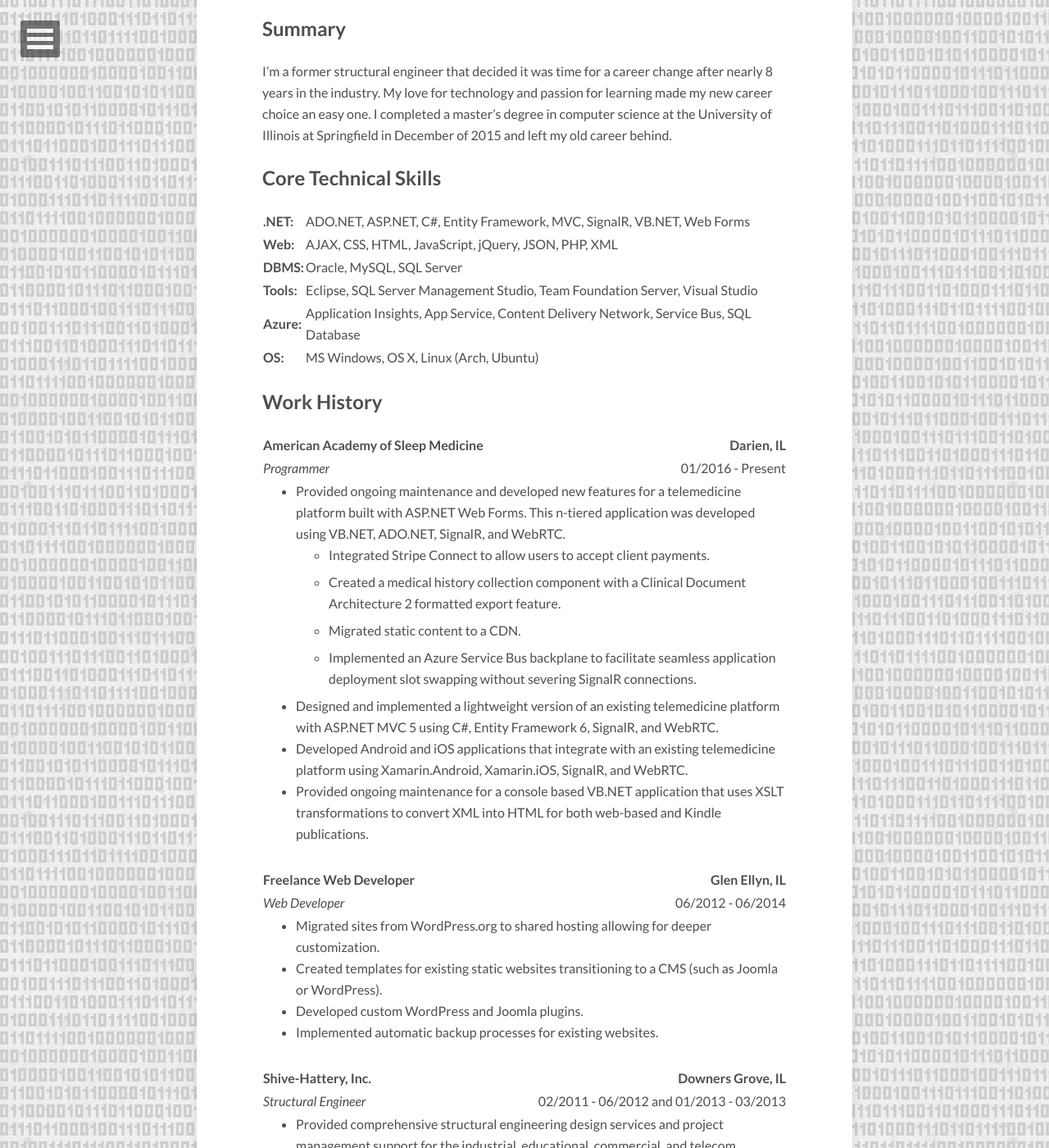
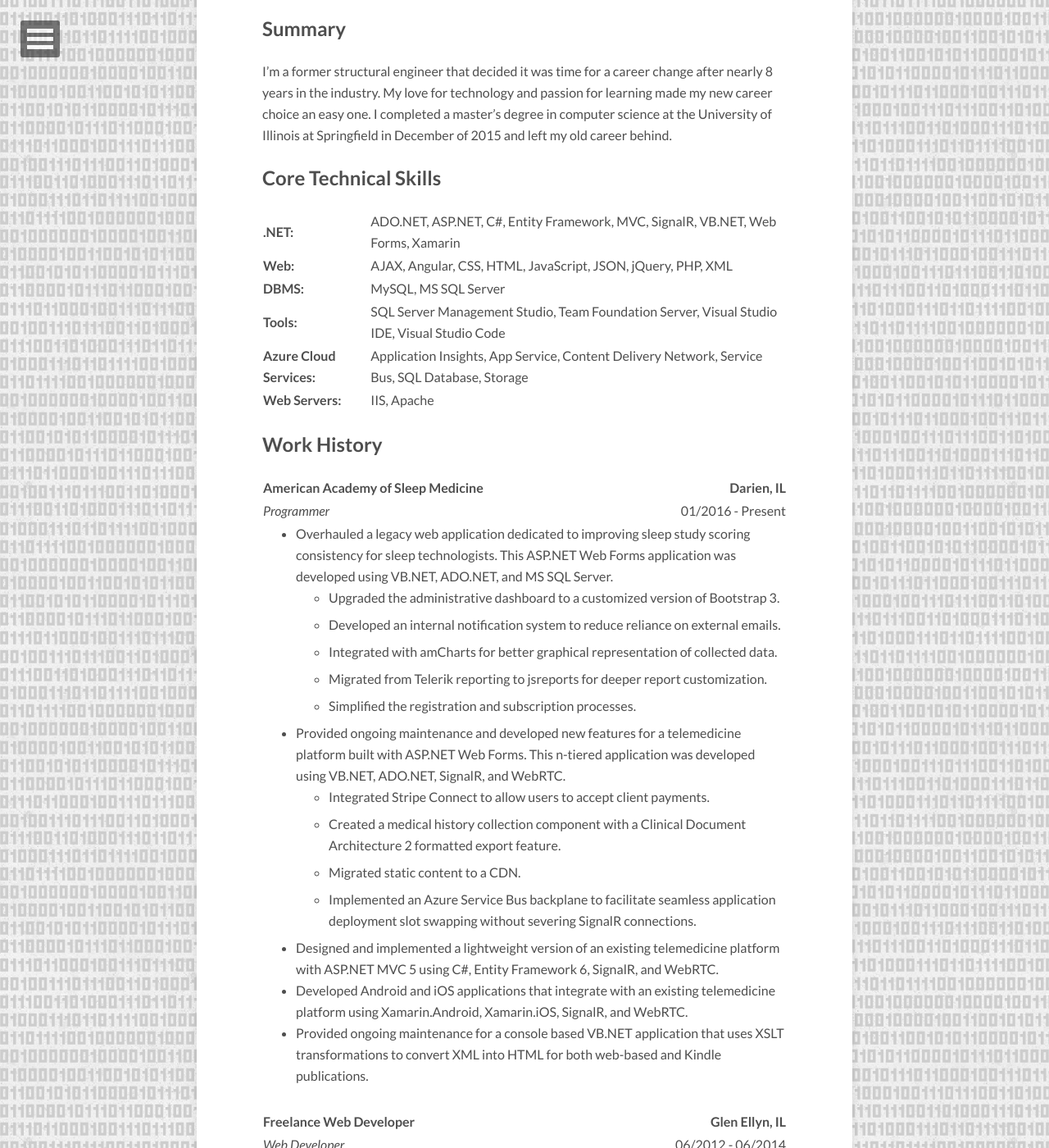
Before and after one commit to JacobMDavidson/JacobMDavidson.github.io, a Jekyll site: the page built from about/index.md, in a window 1280 px wide and 1400 px high, scrolled down 568 px. Shown: the whole window at 82% size. Built offline with Jekyll 4.4.1, drawn with Linux system fonts in a browser that asks for light colours; nearby versions of some CDN libraries; some of the changed text lies outside the part shown.

Commit message:
Updated about me page

```diff
--- a/about/index.md
+++ b/about/index.md
@@ -33,27 +33,27 @@
   <tbody>
     <tr>
       <td style="text-align: left"><strong>.NET:</strong></td>
-      <td style="text-align: left">ADO.NET, ASP.NET, C#, Entity Framework, MVC, SignalR, VB.NET, Web Forms</td>
+      <td style="text-align: left">ADO.NET, ASP.NET, C#, Entity Framework, MVC, SignalR, VB.NET, Web Forms, Xamarin</td>
     </tr>
     <tr>
       <td style="text-align: left"><strong>Web:</strong></td>
-      <td style="text-align: left">AJAX, CSS, HTML, JavaScript, jQuery, JSON, PHP, XML</td>
+      <td style="text-align: left">AJAX, Angular, CSS, HTML, JavaScript, JSON, jQuery, PHP, XML</td>
     </tr>
     <tr>
       <td style="text-align: left"><strong>DBMS:</strong></td>
-      <td style="text-align: left">Oracle, MySQL, SQL Server</td>
+      <td style="text-align: left">MySQL, MS SQL Server</td>
     </tr>
     <tr>
       <td style="text-align: left"><strong>Tools:</strong></td>
-      <td style="text-align: left">Eclipse, SQL Server Management Studio, Team Foundation Server, Visual Studio</td>
+      <td style="text-align: left">SQL Server Management Studio, Team Foundation Server, Visual Studio IDE, Visual Studio Code</td>
     </tr>
     <tr>
-      <td style="text-align: left"><strong>Azure:</strong></td>
-      <td style="text-align: left">Application Insights, App Service, Content Delivery Network, Service Bus, SQL Database</td>
+      <td style="text-align: left"><strong>Azure Cloud Services:</strong></td>
+      <td style="text-align: left">Application Insights, App Service, Content Delivery Network, Service Bus, SQL Database, Storage</td>
     </tr>
     <tr>
-      <td style="text-align: left"><strong>OS:</strong></td>
-      <td style="text-align: left">MS Windows, OS X, Linux (Arch, Ubuntu)</td>
+      <td style="text-align: left"><strong>Web Servers:</strong></td>
+      <td style="text-align: left">IIS, Apache</td>
     </tr>
   </tbody>
 </table>
@@ -73,8 +73,16 @@
       <td style="text-align: right">01/2016 - Present</td>
     </tr>
     <tr>
-      <td style="text-align: left" colspan="2">
-        <ul style="margin: 0px;">
+        <td style="text-align: left" colspan="2">
+          <ul style="margin: 0px;">
+          <li style="margin-bottom: 0px;">Overhauled a legacy web application dedicated to improving sleep study scoring consistency for sleep technologists. This ASP.NET Web Forms application was developed using VB.NET, ADO.NET, and MS SQL Server.</li>
+          <ul>
+            <li>Upgraded the administrative dashboard to a customized version of Bootstrap 3.</li>
+            <li>Developed an internal notification system to reduce reliance on external emails.</li>
+            <li>Integrated with amCharts for better graphical representation of collected data.</li>
+            <li>Migrated from Telerik reporting to jsreports for deeper report customization.</li>
+            <li>Simplified the registration and subscription processes.</li>
+          </ul>
           <li style="margin-bottom: 0px;">Provided ongoing maintenance and developed new features for a telemedicine platform built with ASP.NET Web Forms. This n-tiered application was developed using VB.NET, ADO.NET, SignalR, and WebRTC.</li>
           <ul>
             <li>Integrated Stripe Connect to allow users to accept client payments.</li>
@@ -360,11 +368,59 @@
 <table rules="groups">
   <tbody>
   <tr>
+    <th style="text-align: left" colspan="2">BDFIT Restore</th>
+  </tr>
+  <tr>
+    <td style="text-align: left"><a href="https://bdfitrestore.com">https://bdfitrestore.com</a></td>
+    <td style="text-align: right">11/2018 - Present</td>
+  </tr>
+  <tr>
+    <td style="text-align: left" colspan="2">
+      Description Coming Soon
+    </td>
+  </tr>
+  <tr>
+    <td style="text-align: left"> </td>
+    <td style="text-align: left"> </td>
+  </tr>
+  <tr>
+    <th style="text-align: left" colspan="2">BDFIT Fire</th>
+  </tr>
+  <tr>
+    <td style="text-align: left"><a href="https://bdfitfire.com">https://bdfitfire.com</a></td>
+    <td style="text-align: right">08/2018 - Present</td>
+  </tr>
+  <tr>
+    <td style="text-align: left" colspan="2">
+        Description Coming Soon
+    </td>
+  </tr>
+  <tr>
+    <td style="text-align: left"> </td>
+    <td style="text-align: left"> </td>
+  </tr>
+  <tr>
+    <th style="text-align: left" colspan="2">BDFIT</th>
+  </tr>
+  <tr>
+    <td style="text-align: left"><a href="https://bdfit.co">https://bdfit.co</a></td>
+    <td style="text-align: right">04/2018 - Present</td>
+  </tr>
+  <tr>
+    <td style="text-align: left" colspan="2">
+      Description Coming Soon
+    </td>
+  </tr>
+  <tr>
+    <td style="text-align: left"> </td>
+    <td style="text-align: left"> </td>
+  </tr>
+  <tr>
     <th style="text-align: left" colspan="2"><a href="{{ site.url }}/pelicensemanager/">Professional Engineering License Manager</a></th>
   </tr>
   <tr>
-    <td style="text-align: left"><a href="http://www.pelicensemanager.com">http://www.pelicensemanager.com</a></td>
-    <td style="text-align: right">08/2012 - Present</td>
+    <td style="text-align: left"><a href="https://jacobmdavidson.com/pelicensemanager/">https://jacobmdavidson.com/pelicensemanager/</a></td>
+    <td style="text-align: right">08/2012 - 02/2018</td>
   </tr>
   <tr>
     <td style="text-align: left" colspan="2">
@@ -379,8 +435,8 @@
     <th style="text-align: left" colspan="2"><a href="{{ site.url }}/civilpenet/">CivilPE.net</a></th>
   </tr>
   <tr>
-    <td style="text-align: left"><a href="http://www.civilpe.net">http://www.civilpe.net</a></td>
-    <td style="text-align: right">06/2012 - Present</td>
+    <td style="text-align: left"><a href="https://jacobmdavidson.com/civilpenet/">https://jacobmdavidson.com/civilpenet/</a></td>
+    <td style="text-align: right">06/2012 - 02/2018</td>
   </tr>
   <tr>
     <td style="text-align: left" colspan="2">
```
